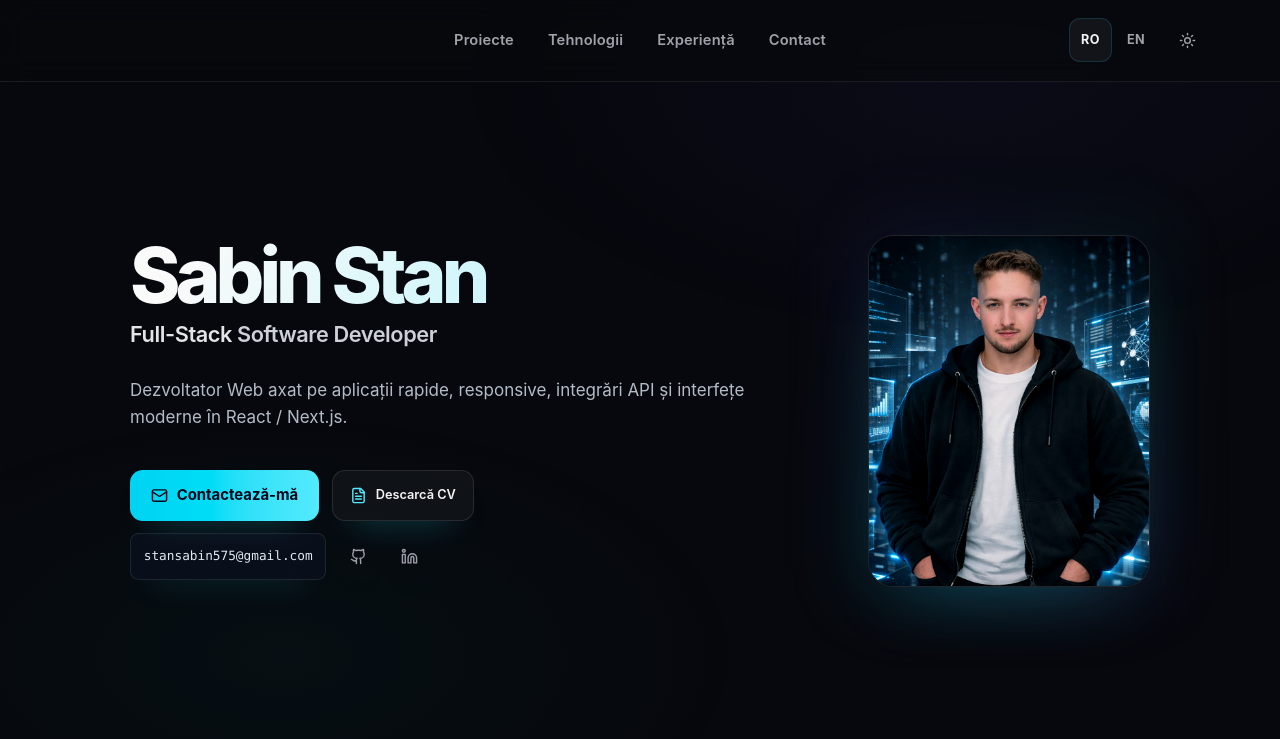
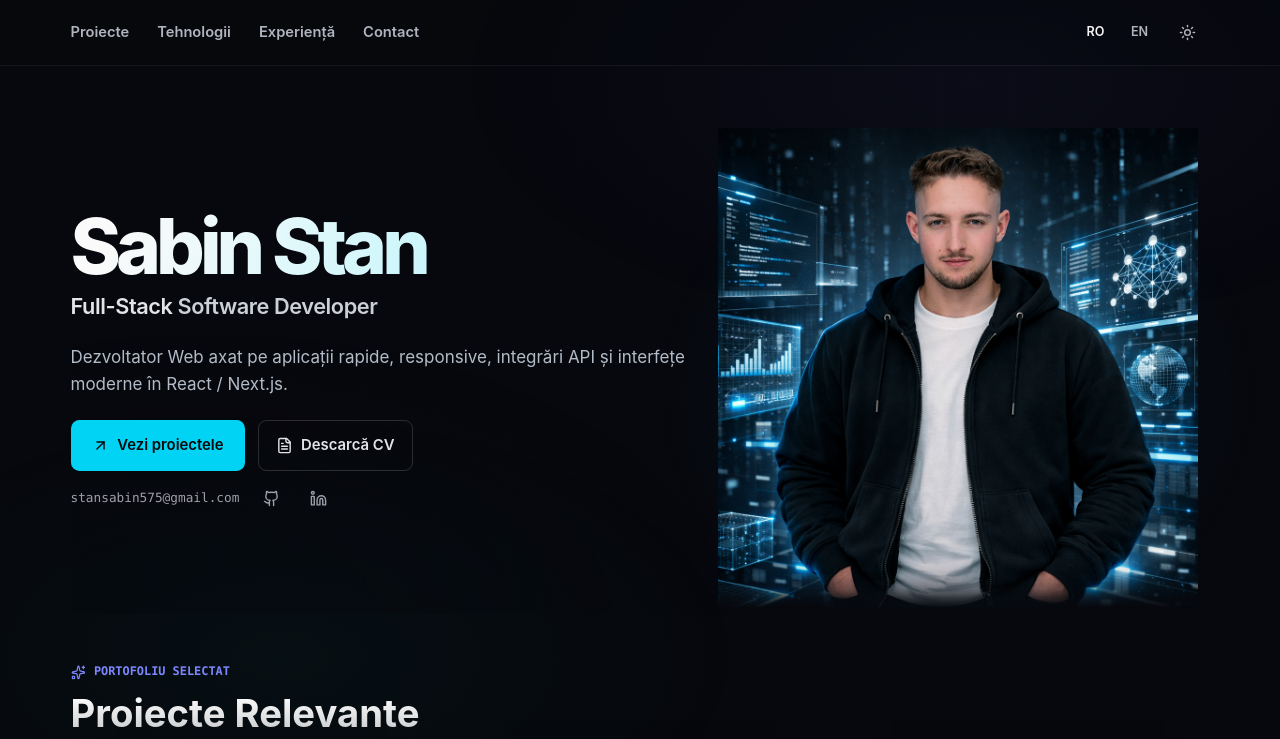
Before and after one commit to StanSabin10/site-CV-AI-main, a React (Vite) app: page / in a window 1280 px wide. Shown: the top 739 px of the page. Built offline with nearby package versions, Linux system fonts and the light colour scheme.

Commit message:
style: improve portfolio layout and visual polish

```diff
--- a/src/App.tsx
+++ b/src/App.tsx
@@ -282,6 +282,7 @@ export default function App() {
   const [showCv, setShowCv] = useState(false);
   const [showScrollTop, setShowScrollTop] = useState(false);
   const [activeSection, setActiveSection] = useState<string>('hero');
+  const [headerScrolled, setHeaderScrolled] = useState(false);
   const [mobileMenuOpen, setMobileMenuOpen] = useState(false);
   const headerRef = useRef<HTMLElement>(null);
   const menuButtonRef = useRef<HTMLButtonElement>(null);
@@ -348,6 +349,7 @@ export default function App() {
   // Section observer to update active nav state
   useEffect(() => {
     const handleScroll = () => {
+      setHeaderScrolled(window.scrollY > 16);
       setShowScrollTop(window.scrollY > 350);
 
       const sections = ['hero', 'proiecte', 'tehnologii', 'experienta', 'contact'];
@@ -363,6 +365,7 @@ export default function App() {
       }
     };
 
+    handleScroll();
     window.addEventListener('scroll', handleScroll, { passive: true });
     return () => window.removeEventListener('scroll', handleScroll);
   }, []);
@@ -487,10 +490,8 @@ export default function App() {
         <span className="ambient-blob ambient-blob-cyan" />
       </div>
 
-      <header ref={headerRef} className="site-header">
+      <header ref={headerRef} className="site-header" data-scrolled={headerScrolled}>
         <div className="header-inner max-w-6xl mx-auto px-5 sm:px-8 lg:px-10">
-          <div className="header-brand" aria-hidden="true" />
-
           <nav className="header-nav" aria-label={lang === 'ro' ? 'Navigație principală' : 'Main navigation'}>
             {navItems.map((item) => (
               <a
@@ -609,9 +610,9 @@ export default function App() {
         {/* 1. HERO SECTION — Modern Developer Intro */}
         <section id="hero" className="scroll-mt-28">
           <FadeInView delay={0.05} yOffset={14}>
-            <div className="hero-panel flex flex-col md:flex-row items-center justify-between gap-10 lg:gap-16 p-6 sm:p-10 lg:p-14">
+            <div className="hero-panel">
 
-              <div className="hero-copy w-full max-w-xl space-y-7 text-center md:text-left">
+              <div className="hero-copy w-full space-y-6 text-center md:text-left">
 
                 {/* Name & Title */}
                 <div className="space-y-3">
@@ -631,49 +632,44 @@ export default function App() {
                 </p>
 
                 {/* Action Buttons */}
-                <div className="hero-actions space-y-3 pt-2 text-sm">
-                  <div className="flex flex-col sm:flex-row items-stretch sm:items-center justify-center md:justify-start gap-3">
-                    <motion.a
-                      whileHover={{ scale: 1.03 }}
-                      whileTap={{ scale: 0.97 }}
-                      href="#contact"
-                      className="inline-flex min-h-12 w-full sm:w-auto justify-center px-5 py-3 rounded-xl bg-gradient-to-r from-cyan-400 to-cyan-300 hover:from-cyan-300 hover:to-cyan-200 text-slate-950 font-bold transition-all shadow-[0_18px_40px_-18px_rgba(34,211,238,0.9)] items-center gap-2"
+                <div className="hero-actions space-y-2 pt-1 text-sm">
+                  <div className="grid grid-cols-2 sm:flex sm:items-center justify-center md:justify-start gap-3">
+                    <a
+                      href="#proiecte"
+                      className="inline-flex min-h-12 min-w-0 justify-center px-3 sm:px-5 py-3 rounded-lg bg-cyan-400 hover:bg-cyan-300 text-zinc-950 font-semibold transition-colors items-center gap-2"
                     >
-                      <Mail className="w-4 h-4" aria-hidden="true" />
-                      <span>{lang === 'ro' ? 'Contactează-mă' : 'Get in touch'}</span>
-                    </motion.a>
+                      <ArrowUpRight className="w-4 h-4 shrink-0" aria-hidden="true" />
+                      <span>{lang === 'ro' ? 'Vezi proiectele' : 'View projects'}</span>
+                    </a>
 
-                    <motion.button
-                      whileHover={{ scale: 1.03 }}
-                      whileTap={{ scale: 0.97 }}
+                    <button
                       ref={cvTriggerRef}
                       onClick={() => setShowCv(true)}
-                      className="inline-flex min-h-12 w-full sm:w-auto justify-center px-4 py-3 rounded-xl border border-white/10 bg-white/[0.04] hover:border-cyan-400/60 hover:bg-white/[0.06] text-zinc-100 transition-colors items-center gap-2 text-xs font-semibold shadow-[0_12px_30px_-22px_rgba(103,232,249,0.8)]"
+                      className="inline-flex min-h-12 min-w-0 justify-center px-3 sm:px-4 py-3 rounded-lg border border-zinc-300 dark:border-white/15 hover:bg-zinc-100 dark:hover:bg-white/[0.05] text-zinc-700 dark:text-zinc-200 transition-colors items-center gap-2 font-semibold"
                     >
-                      <FileText className="w-4 h-4 text-cyan-300" aria-hidden="true" />
+                      <FileText className="w-4 h-4 shrink-0" aria-hidden="true" />
                       <span>{lang === 'ro' ? 'Descarcă CV' : 'Download CV'}</span>
-                    </motion.button>
+                    </button>
                   </div>
 
-                  <div className="flex flex-wrap items-center justify-center md:justify-start gap-2">
-                    <motion.a
-                      whileHover={{ scale: 1.02 }}
+                  <div className="flex flex-wrap items-center justify-center md:justify-start gap-x-2 text-zinc-500 dark:text-zinc-400">
+                    <a
                       href="https://mail.google.com/mail/?view=cm&fs=1&to=stansabin575@gmail.com&su=Hello%20Sabin&body=Hi%20Sabin%2C%0A%0AI%20wanted%20to%20reach%20out%20about%20..."
                       target="_blank"
                       rel="noreferrer"
-                      className="hero-email group inline-flex min-h-11 max-w-full items-center justify-center rounded-lg border border-white/10 bg-slate-900/40 px-3 py-2 text-xs font-mono text-slate-200 transition-colors hover:border-cyan-400/60 hover:text-cyan-200"
+                      className="hero-email inline-flex min-h-11 max-w-full items-center justify-center py-2 text-xs font-mono transition-colors hover:text-zinc-900 dark:hover:text-zinc-100"
                       aria-label={lang === 'ro' ? 'Trimite email la stansabin575@gmail.com' : 'Email stansabin575@gmail.com'}
                       title="Trimite email direct pe Gmail"
                     >
                       <span className="break-all">stansabin575@gmail.com</span>
-                    </motion.a>
+                    </a>
 
-                    <div className="flex items-center gap-1 text-zinc-400">
+                    <div className="flex items-center">
                     <a
                       href="https://github.com/StanSabin10"
                       target="_blank"
                       rel="noreferrer"
-                      className="inline-flex min-h-11 min-w-11 items-center justify-center hover:text-zinc-900 dark:hover:text-white hover:bg-zinc-100 dark:hover:bg-white/8 rounded-xl transition-colors"
+                      className="inline-flex min-h-11 min-w-11 items-center justify-center hover:text-zinc-900 dark:hover:text-white transition-colors"
                       aria-label="GitHub"
                       title="GitHub"
                     >
@@ -683,7 +679,7 @@ export default function App() {
                       href="https://www.linkedin.com/in/sabin-stan-7521aa336/?isSelfProfile=true"
                       target="_blank"
                       rel="noreferrer"
-                      className="inline-flex min-h-11 min-w-11 items-center justify-center hover:text-zinc-900 dark:hover:text-white hover:bg-zinc-100 dark:hover:bg-white/8 rounded-xl transition-colors"
+                      className="inline-flex min-h-11 min-w-11 items-center justify-center hover:text-zinc-900 dark:hover:text-white transition-colors"
                       aria-label="LinkedIn"
                       title="LinkedIn"
                     >
@@ -696,23 +692,15 @@ export default function App() {
               </div>
 
               {/* Developer Portrait */}
-              <motion.div
-                className="hero-portrait relative shrink-0 w-full max-w-[210px] sm:max-w-[250px] md:max-w-[275px] lg:max-w-[300px]"
-              >
-                {/* Luminous aura backlight halo */}
-                <div className="absolute -inset-4 bg-gradient-to-tr from-cyan-500/16 via-indigo-500/12 to-emerald-500/10 rounded-3xl blur-2xl opacity-70 -z-10" />
-
-                <div className="portrait-frame aspect-[4/5] rounded-3xl overflow-hidden border border-zinc-200/70 dark:border-white/12 bg-zinc-950 shadow-2xl relative group">
-                  <motion.img
-                    src={profilePhoto}
-                    alt="Sabin Stan"
-                    initial={{ filter: 'grayscale(35%) saturate(0.9)' }}
-                    animate={{ filter: 'grayscale(0%) saturate(1.08) contrast(1.04)' }}
-                    transition={{ duration: 2, ease: [0.22, 1, 0.36, 1] }}
-                    className="w-full h-full object-cover transition-all duration-2000 ease-out"
-                  />
-                </div>
-              </motion.div>
+              <div className="hero-portrait">
+                <img
+                  src={profilePhoto}
+                  alt="Sabin Stan"
+                  width={1247}
+                  height={1261}
+                  className="relative block w-full h-auto object-contain object-bottom"
+                />
+              </div>
 
             </div>
           </FadeInView>
--- a/src/index.css
+++ b/src/index.css
@@ -109,13 +109,15 @@ html.dark .glass-panel {
 
 /* Header colors are shared by the desktop bar and mobile menu. */
 .site-header {
-  --header-background: rgba(250, 252, 254, 0.72);
+  --header-background: rgba(250, 252, 254, 0.12);
+  --header-scrolled-background: rgba(250, 252, 254, 0.9);
   --header-menu-background: rgba(250, 252, 254, 0.94);
   --header-border: rgba(24, 24, 27, 0.08);
   --header-text: #18181b;
-  --header-muted: #5f6470;
+  --header-muted: #525967;
   --header-hover: rgba(24, 24, 27, 0.045);
   --header-accent: #0891b2;
+  --header-indicator: rgba(8, 145, 178, 0.45);
   position: fixed;
   top: 0;
   right: 0;
@@ -123,46 +125,43 @@ html.dark .glass-panel {
   z-index: 50;
   background: var(--header-background);
   border-bottom: 1px solid var(--header-border);
-  backdrop-filter: blur(14px);
-  -webkit-backdrop-filter: blur(14px);
+  backdrop-filter: none;
+  -webkit-backdrop-filter: none;
   color: var(--header-text);
+  transition: background-color 0.16s ease, border-color 0.16s ease;
+}
+
+.site-header[data-scrolled='true'] {
+  background: var(--header-scrolled-background);
+  backdrop-filter: blur(8px);
+  -webkit-backdrop-filter: blur(8px);
 }
 
 html.dark .site-header {
-  --header-background: rgba(7, 9, 13, 0.72);
+  --header-background: rgba(6, 8, 12, 0.12);
+  --header-scrolled-background: rgba(6, 8, 12, 0.88);
   --header-menu-background: rgba(9, 11, 16, 0.96);
-  --header-border: rgba(255, 255, 255, 0.08);
+  --header-border: rgba(255, 255, 255, 0.055);
   --header-text: #f4f4f5;
-  --header-muted: #a1a1aa;
+  --header-muted: #b0b4bf;
   --header-hover: rgba(255, 255, 255, 0.05);
   --header-accent: #22d3ee;
+  --header-indicator: rgba(103, 232, 249, 0.45);
 }
 
 .header-inner {
   display: flex;
   align-items: center;
   justify-content: space-between;
-  gap: 1.5rem;
-  height: 4rem;
-}
-
-.header-brand {
-  display: inline-flex;
-  align-items: center;
-  justify-self: start;
-  width: 7rem;
-  min-height: 44px;
-  color: var(--header-text);
-  line-height: 1;
-  letter-spacing: 0;
-  white-space: nowrap;
+  gap: 1rem;
+  height: 64px;
 }
 
 .header-nav {
   display: none;
   align-items: center;
   justify-content: center;
-  gap: 2rem;
+  gap: 28px;
   height: 100%;
 }
 
@@ -175,7 +174,7 @@ html.dark .site-header {
   color: var(--header-muted);
   font-size: 0.864rem;
   font-weight: 600;
-  letter-spacing: 0.01em;
+  letter-spacing: 0;
   white-space: nowrap;
   transition: color 0.16s ease;
 }
@@ -186,46 +185,52 @@ html.dark .site-header {
 }
 
 .header-nav-link::after {
-  content: none;
+  content: '';
+  position: absolute;
+  right: 0;
+  bottom: 11px;
+  left: 0;
+  height: 1px;
+  background: var(--header-indicator);
+  opacity: 0;
+  transition: opacity 0.16s ease;
 }
 
 .header-nav-link[aria-current]::after {
-  content: none;
+  opacity: 1;
 }
 
 .header-actions {
   display: flex;
   align-items: center;
-  justify-self: end;
-  gap: 0.45rem;
+  margin-left: auto;
+  gap: 4px;
   flex-shrink: 0;
 }
 
 .header-language {
   align-items: center;
-  gap: 0.1rem;
+  gap: 0;
 }
 
 .header-language-button {
   display: inline-flex;
   align-items: center;
   justify-content: center;
-  width: 2.58rem;
-  height: 2.58rem;
+  width: 44px;
+  height: 44px;
   border: 1px solid transparent;
-  border-radius: 0.65rem;
+  border-radius: 6px;
   background: transparent;
   color: var(--header-muted);
   font-size: 0.744rem;
-  font-weight: 700;
-  letter-spacing: 0.04em;
+  font-weight: 600;
+  letter-spacing: 0;
   cursor: pointer;
   transition: background-color 0.16s ease, border-color 0.16s ease, color 0.16s ease;
 }
 
 .header-language-button[aria-pressed='true'] {
-  background: var(--header-hover);
-  border-color: rgba(34, 211, 238, 0.16);
   color: var(--header-text);
 }
 
@@ -237,10 +242,10 @@ html.dark .site-header {
   display: inline-flex;
   align-items: center;
   justify-content: center;
-  width: 2.58rem;
-  height: 2.58rem;
+  width: 44px;
+  height: 44px;
   border: 1px solid transparent;
-  border-radius: 0.65rem;
+  border-radius: 6px;
   background: transparent;
   color: var(--header-muted);
   cursor: pointer;
@@ -249,7 +254,6 @@ html.dark .site-header {
 
 .header-icon-button:hover {
   background: var(--header-hover);
-  border-color: rgba(34, 211, 238, 0.12);
   color: var(--header-text);
 }
 
@@ -304,12 +308,7 @@ html.dark .site-header {
 }
 
 .header-mobile-link[aria-current]::after {
-  content: '';
-  width: 5px;
-  height: 5px;
-  margin-left: auto;
-  border-radius: 50%;
-  background: var(--header-accent);
+  content: none;
 }
 
 .header-mobile-options {
@@ -335,9 +334,7 @@ html.dark .site-header {
 
 @media (min-width: 1024px) {
   .header-inner {
-    display: grid;
-    grid-template-columns: minmax(0, 1fr) auto minmax(0, 1fr);
-    height: 4.75rem;
+    height: 65px;
   }
 
   .header-nav {
@@ -769,8 +766,29 @@ html.dark .bento-card-3d:hover {
   box-shadow: 0 24px 58px -46px rgba(6, 182, 212, 0.3);
 }
 
+#hero {
+  position: relative;
+  isolation: isolate;
+  margin-block-start: -44px;
+  margin-block-end: 2rem;
+}
+
+html.dark #hero::before {
+  content: "";
+  position: absolute;
+  inset: 0;
+  z-index: -1;
+  pointer-events: none;
+  background: radial-gradient(ellipse 520px 280px at 12% 100%, rgba(7, 8, 13, 0.35) 0%, rgba(7, 8, 13, 0.35) 30%, transparent 100%);
+}
+
 .hero-panel {
   position: relative;
+  display: grid;
+  grid-template-columns: minmax(0, 1fr);
+  align-items: center;
+  gap: 1.75rem;
+  padding: 0.5rem 0 0;
   width: 100%;
   max-width: 100%;
   border: 0;
@@ -784,15 +802,58 @@ html.dark .bento-card-3d:hover {
 .hero-copy {
   position: relative;
   z-index: 1;
-  flex: 1 1 auto;
-  width: auto;
+  min-width: 0;
   max-width: 42rem;
 }
 
 .hero-portrait {
-  width: clamp(200px, 22vw, 336px);
-  max-width: 336px;
-  margin-left: auto;
+  position: relative;
+  isolation: isolate;
+  width: min(100%, 220px);
+  justify-self: center;
+}
+
+.hero-portrait::before {
+  content: "";
+  position: absolute;
+  inset: 0 -12%;
+  z-index: -1;
+  pointer-events: none;
+  background: radial-gradient(ellipse at 50% 55%, rgba(8, 145, 178, 0.12), rgba(14, 165, 233, 0.035) 46%, transparent 72%);
+}
+
+.hero-portrait img {
+  -webkit-mask-image: linear-gradient(to bottom, #000 86%, rgba(0, 0, 0, 0.98) 90%, rgba(0, 0, 0, 0.88) 93%, rgba(0, 0, 0, 0.58) 96%, rgba(0, 0, 0, 0.22) 98%, transparent 100%);
+  mask-image: linear-gradient(to bottom, #000 86%, rgba(0, 0, 0, 0.98) 90%, rgba(0, 0, 0, 0.88) 93%, rgba(0, 0, 0, 0.58) 96%, rgba(0, 0, 0, 0.22) 98%, transparent 100%);
+}
+
+@media (min-width: 768px) {
+  #hero {
+    margin-block-start: -48px;
+    margin-block-end: 2.5rem;
+  }
+
+  .hero-panel {
+    grid-template-columns: minmax(0, 1fr) minmax(0, 38%);
+    gap: 2rem;
+    padding-block: 0;
+  }
+
+  .hero-portrait {
+    width: 100%;
+    max-width: 480px;
+  }
+}
+
+@media (min-width: 1024px) {
+  .hero-panel {
+    grid-template-columns: minmax(0, 1fr) 480px;
+    gap: 2.5rem;
+  }
+
+  .hero-portrait {
+    transform: translateX(-12px);
+  }
 }
 
 #proiecte,
@@ -850,27 +911,22 @@ main > section {
   padding-bottom: 0.35rem;
 }
 
-.hero-actions {
-  margin-top: 0.25rem;
+.hero-copy > .hero-bio {
+  margin-block-end: 1.25rem;
 }
 
-.hero-email {
-  background: rgba(15, 23, 42, 0.42);
-  border-color: rgba(148, 163, 184, 0.14);
+.hero-actions {
+  margin-top: 0;
+  padding-top: 0;
 }
 
-.hero-email:hover {
-  background: rgba(15, 23, 42, 0.54);
-}
-
-.portrait-frame {
-  box-shadow: 0 30px 80px -40px rgba(34, 211, 238, 0.38), inset 0 1px 0 rgba(255,255,255,0.06);
-  border: 1px solid rgba(148, 163, 184, 0.18);
+.hero-actions > :first-child {
+  margin-block-end: 0.25rem;
 }
 
 .hero-panel .hero-actions a,
 .hero-panel .hero-actions button {
-  box-shadow: 0 16px 32px -22px rgba(34, 211, 238, 0.8);
+  box-shadow: none;
 }
 
 .portfolio-shell main section h2 {
```
